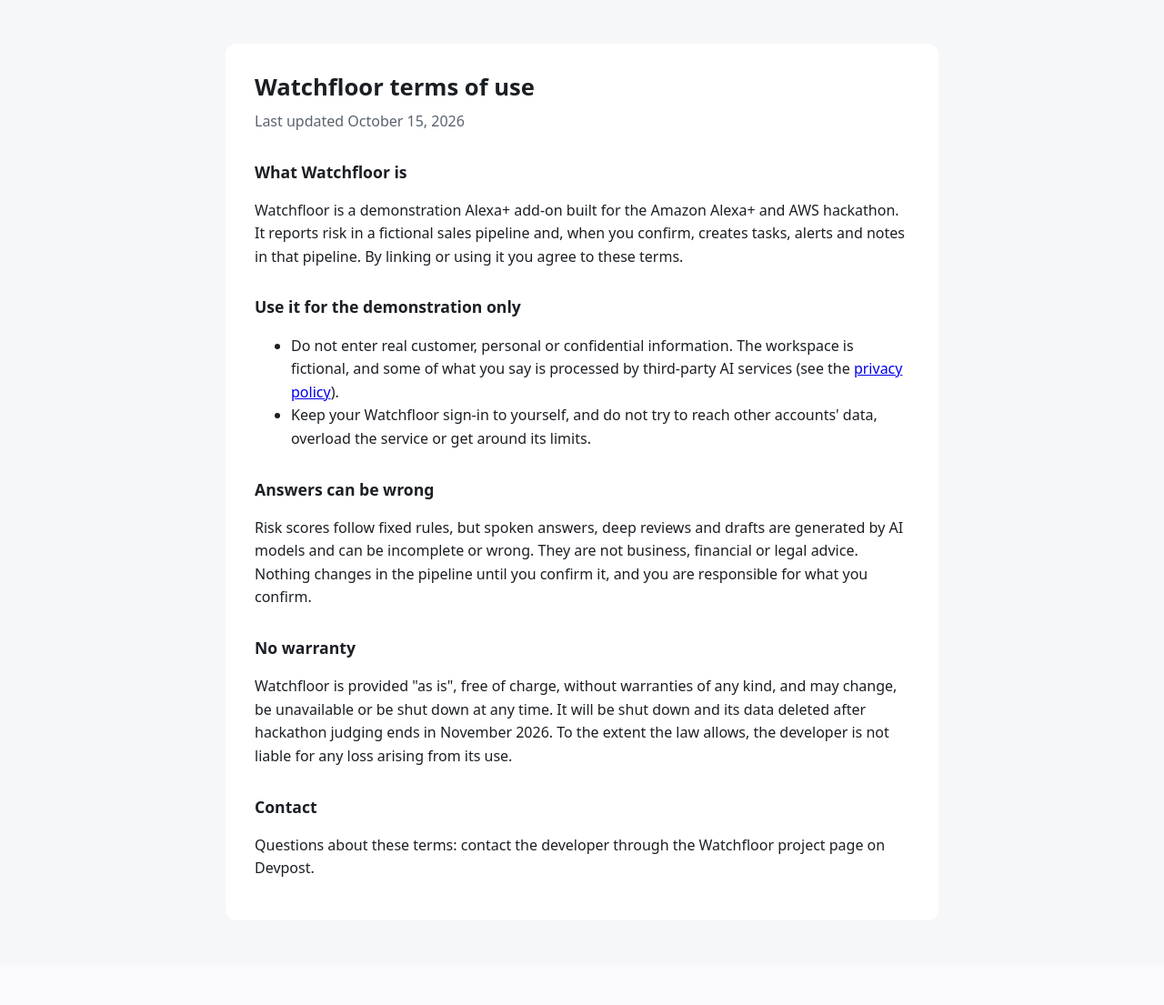
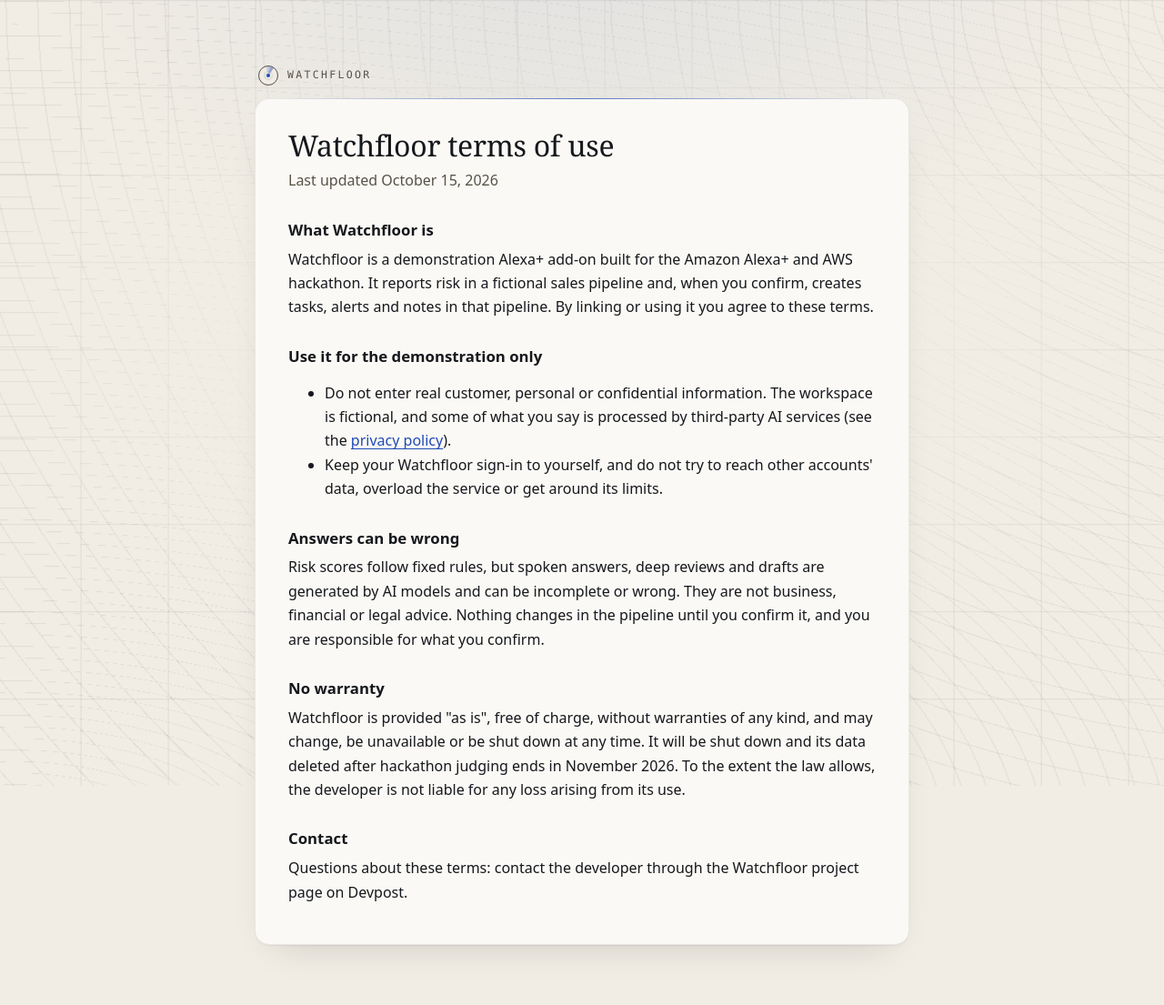
Before and after one commit to BugHunterX2101/watchfloor, a Python web app: template services/auth_server/auth_server/templates/terms.html in a window 1280 px wide. Shown: the whole page at 91% size. Before the commit the page ends 964 px from the top, so only its background shows below. Run offline with Jinja, Linux system fonts and the light colour scheme; the template is opened without the code that fills it, so the values that code supplies are empty.

Commit message:
Auth pages: the chart room in CSS only (sign-in, consent, error, privacy, terms)
Shared templates/_room.css, included inline because the CSP allows inline styles and nothing
else: harness tokens in both schemes, a still gradient chart kept clear of the card, a small
scope mark whose sweep honours reduced motion, Privacy and Terms links. Form markup unchanged.

```diff
--- /dev/null
+++ b/services/auth_server/auth_server/templates/_room.css
@@ -0,0 +1,212 @@
+/* The chart room for the sign-in, consent, error and legal pages: the harness's tokens (bone on ink,
+   one cold lamp colour) and a still sounding chart drawn with gradients alone. These pages are
+   served with default-src 'none' and inline styles only, so there are no fonts, images or scripts:
+   the faces fall back to what the device has, and every line here is a CSS gradient. Included
+   inside each page's <style> (ADR-035 has the 3D chart these echo). */
+:root {
+  --font-ui: "Schibsted Grotesk Variable", ui-sans-serif, system-ui, "Segoe UI", sans-serif;
+  --font-voice: "Newsreader Variable", "Iowan Old Style", Georgia, "Times New Roman", serif;
+  --font-mono: "Martian Mono Variable", ui-monospace, "Cascadia Mono", Consolas, monospace;
+  --bg: #0b0d10;
+  --bg-2: #0f1216;
+  --surface: #14181e;
+  --line: rgb(236 230 216 / 0.08);
+  --contour: rgb(236 230 216 / 0.07);
+  --field: #6d675b; /* 3.2:1 on --surface, for the edge of a field */
+  --text: #ece6d8;
+  --muted: #a39c8c;
+  --signal: #9cc9ff;
+  --signal-soft: rgb(156 201 255 / 0.1);
+  --primary: #ece6d8;
+  --primary-ink: #0b0d10;
+  --crit: #ff7a6b;
+  --shadow: 0 1px 0 rgb(236 230 216 / 0.04) inset, 0 24px 48px -24px rgb(0 0 0 / 0.7);
+  color-scheme: dark;
+}
+@media (prefers-color-scheme: light) {
+  :root {
+    --bg: #f1ede4;
+    --bg-2: #f7f4ee;
+    --surface: #fbf9f5;
+    --line: rgb(21 24 28 / 0.08);
+    --contour: rgb(21 24 28 / 0.08);
+    --field: #8a8473; /* 3.5:1 on --surface */
+    --text: #15181c;
+    --muted: #575247;
+    --signal: #1f4bb8;
+    --signal-soft: rgb(31 75 184 / 0.08);
+    --primary: #15181c;
+    --primary-ink: #f7f4ee;
+    --crit: #b42318;
+    --shadow: 0 1px 2px rgb(21 24 28 / 0.06), 0 18px 40px -24px rgb(21 24 28 / 0.22);
+    color-scheme: light;
+  }
+}
+
+*, *::before, *::after { box-sizing: border-box; }
+html { background: var(--bg); }
+body {
+  margin: 0;
+  min-height: 100vh;
+  min-height: 100dvh;
+  padding-bottom: 6vh;
+  display: flow-root; /* the brand's margin stays inside, so the chart covers the whole page */
+  isolation: isolate; /* and the chart (z-index -1) paints over the body's own background */
+  font: 16px/1.55 var(--font-ui);
+  color: var(--text);
+  /* The lamp, low over the chart table. */
+  background: radial-gradient(70% 50% at 50% -8%, var(--signal-soft), transparent 70%), var(--bg);
+  -webkit-font-smoothing: antialiased;
+}
+/* The chart: soundings round two banks off the edges of the page and a faint graticule, all kept
+   clear of the middle, where the words are. Larger than the page so its slow drift never shows an
+   edge. */
+body::before {
+  content: "";
+  position: fixed;
+  inset: -8%;
+  z-index: -1;
+  pointer-events: none;
+  background:
+    repeating-radial-gradient(ellipse 120% 90% at 8% 108%, transparent 0 26px, var(--contour) 26px 27px),
+    repeating-radial-gradient(ellipse 100% 130% at 104% 6%, transparent 0 34px, var(--contour) 34px 35px),
+    repeating-linear-gradient(90deg, transparent 0 95px, var(--line) 95px 96px),
+    repeating-linear-gradient(0deg, transparent 0 95px, var(--line) 95px 96px);
+  -webkit-mask-image: radial-gradient(ellipse 46% 42% at 50% 46%, transparent 35%, #000 100%);
+  mask-image: radial-gradient(ellipse 46% 42% at 50% 46%, transparent 35%, #000 100%);
+}
+@media (prefers-reduced-motion: no-preference) {
+  body::before { animation: drift 90s ease-in-out infinite alternate; }
+}
+@keyframes drift { to { transform: translate3d(-2.5%, 1.5%, 0); } }
+
+/* The mark: a small scope whose sweep is the one thing that turns. */
+.brand {
+  display: flex;
+  align-items: center;
+  gap: 10px;
+  max-width: var(--page, 400px);
+  margin: 9vh auto 14px;
+  padding: 0 4px;
+  font: 500 0.72rem/1 var(--font-mono);
+  letter-spacing: 0.2em;
+  text-transform: uppercase;
+  color: var(--muted);
+}
+.brand i {
+  position: relative;
+  flex: none;
+  width: 22px;
+  height: 22px;
+  border-radius: 50%;
+  border: 1px solid var(--muted);
+  box-shadow: inset 0 0 0 5px var(--bg), inset 0 0 0 6px var(--line);
+  overflow: hidden;
+}
+.brand i::before {
+  content: "";
+  position: absolute;
+  inset: 0;
+  background: conic-gradient(from 0deg, transparent 0 300deg, var(--signal) 360deg);
+  opacity: 0.55;
+}
+.brand i::after {
+  content: "";
+  position: absolute;
+  inset: 8px;
+  border-radius: 50%;
+  background: var(--signal);
+}
+@media (prefers-reduced-motion: no-preference) {
+  .brand i::before { animation: sweep 6s linear infinite; }
+}
+@keyframes sweep { to { transform: rotate(1turn); } }
+
+main {
+  position: relative;
+  max-width: var(--page, 400px);
+  margin: 0 auto 18px;
+  padding: 30px 28px 28px;
+  background: var(--surface);
+  border: 1px solid var(--line);
+  border-radius: 16px;
+  box-shadow: var(--shadow);
+}
+/* A thread of the lamp along the top edge. */
+main::before {
+  content: "";
+  position: absolute;
+  top: -1px;
+  left: 24px;
+  right: 24px;
+  height: 1px;
+  background: linear-gradient(90deg, transparent, var(--signal), transparent);
+  opacity: 0.7;
+}
+h1 {
+  margin: 0 0 6px;
+  font: 500 1.6rem/1.2 var(--font-voice);
+  letter-spacing: -0.01em;
+  text-wrap: balance;
+}
+h2 { margin: 30px 0 8px; font: 600 1.05rem/1.3 var(--font-ui); }
+p { margin: 0 0 12px; }
+.lead, .meta, .note { color: var(--muted); }
+.lead { margin-bottom: 22px; }
+.note { font-size: 0.92rem; }
+a { color: var(--signal); text-underline-offset: 3px; }
+
+label { display: block; margin: 16px 0 6px; font-weight: 600; font-size: 0.94rem; }
+input[type="email"], input[type="password"] {
+  width: 100%;
+  padding: 11px 12px;
+  font: inherit;
+  color: inherit;
+  background: var(--bg-2);
+  border: 1px solid var(--field);
+  border-radius: 8px;
+  transition: border-color 150ms, box-shadow 150ms;
+}
+input:hover { border-color: var(--muted); }
+:focus-visible { outline: 2px solid var(--signal); outline-offset: 2px; }
+input:focus { outline: 2px solid var(--signal); outline-offset: 0; border-color: var(--signal); }
+
+button {
+  padding: 12px;
+  font: 600 1rem/1.2 var(--font-ui);
+  border-radius: 8px;
+  cursor: pointer;
+  transition: transform 150ms, filter 150ms;
+}
+button:active { transform: scale(0.98); }
+.primary { color: var(--primary-ink); background: var(--primary); border: 1px solid var(--primary); }
+.primary:hover { filter: brightness(1.08); }
+.secondary { color: inherit; background: transparent; border: 1px solid var(--field); }
+.secondary:hover { border-color: var(--muted); }
+
+.error {
+  margin: 0 0 16px;
+  padding: 10px 12px;
+  color: var(--crit);
+  border-left: 2px solid var(--crit);
+  background: color-mix(in srgb, var(--crit) 8%, transparent);
+  border-radius: 0 6px 6px 0;
+}
+
+.foot {
+  max-width: var(--page, 400px);
+  margin: 0 auto 6vh;
+  padding: 0 4px;
+  font-size: 0.85rem;
+  color: var(--muted);
+}
+.foot a { color: inherit; }
+
+@media (max-width: 480px) {
+  .brand { margin-top: 24px; padding: 0 20px; }
+  main { margin: 0 12px 24px; padding: 24px 20px; }
+  .foot { padding: 0 20px; }
+}
+@media (forced-colors: active) {
+  body::before, main::before, .brand i::before { display: none; }
+}
--- a/services/auth_server/auth_server/templates/terms.html
+++ b/services/auth_server/auth_server/templates/terms.html
@@ -5,17 +5,16 @@
   <meta name="viewport" content="width=device-width, initial-scale=1">
   <title>Terms of use · Watchfloor</title>
   <style>
-    :root { color-scheme: light dark; --fg: #1b1f24; --muted: #59636e; --bg: #f6f7f9; --card: #fff; }
-    @media (prefers-color-scheme: dark) { :root { --fg: #e8ebef; --muted: #a3acb6; --bg: #0f1216; --card: #171b21; } }
-    body { margin: 0; font: 16px/1.6 system-ui, sans-serif; background: var(--bg); color: var(--fg); }
-    main { max-width: 720px; margin: 6vh auto; padding: 28px 32px; background: var(--card); border-radius: 12px; }
-    h1 { font-size: 1.6rem; margin: 0 0 4px; }
-    h2 { font-size: 1.1rem; margin: 28px 0 8px; }
-    .meta { color: var(--muted); margin: 0 0 20px; }
-    @media (max-width: 760px) { main { margin: 0; border-radius: 0; padding: 24px 16px; } }
+{% include "_room.css" %}
+    :root { --page: 720px; }
+    body { line-height: 1.65; }
+    @media (min-width: 481px) { main { padding: 32px 36px; } }
+    h1 { font-size: 2rem; }
+    .meta { margin-bottom: 22px; }
   </style>
 </head>
 <body>
+<p class="brand"><i aria-hidden="true"></i>Watchfloor</p>
 <main>
   <h1>Watchfloor terms of use</h1>
   <p class="meta">Last updated October 15, 2026</p>
```
Also changed, not shown: services/auth_server/auth_server/templates/consent.html (+13 -13 lines), services/auth_server/auth_server/templates/error.html (+5 -5 lines), services/auth_server/auth_server/templates/login.html (+5 -11 lines), services/auth_server/auth_server/templates/privacy.html (+7 -8 lines).
